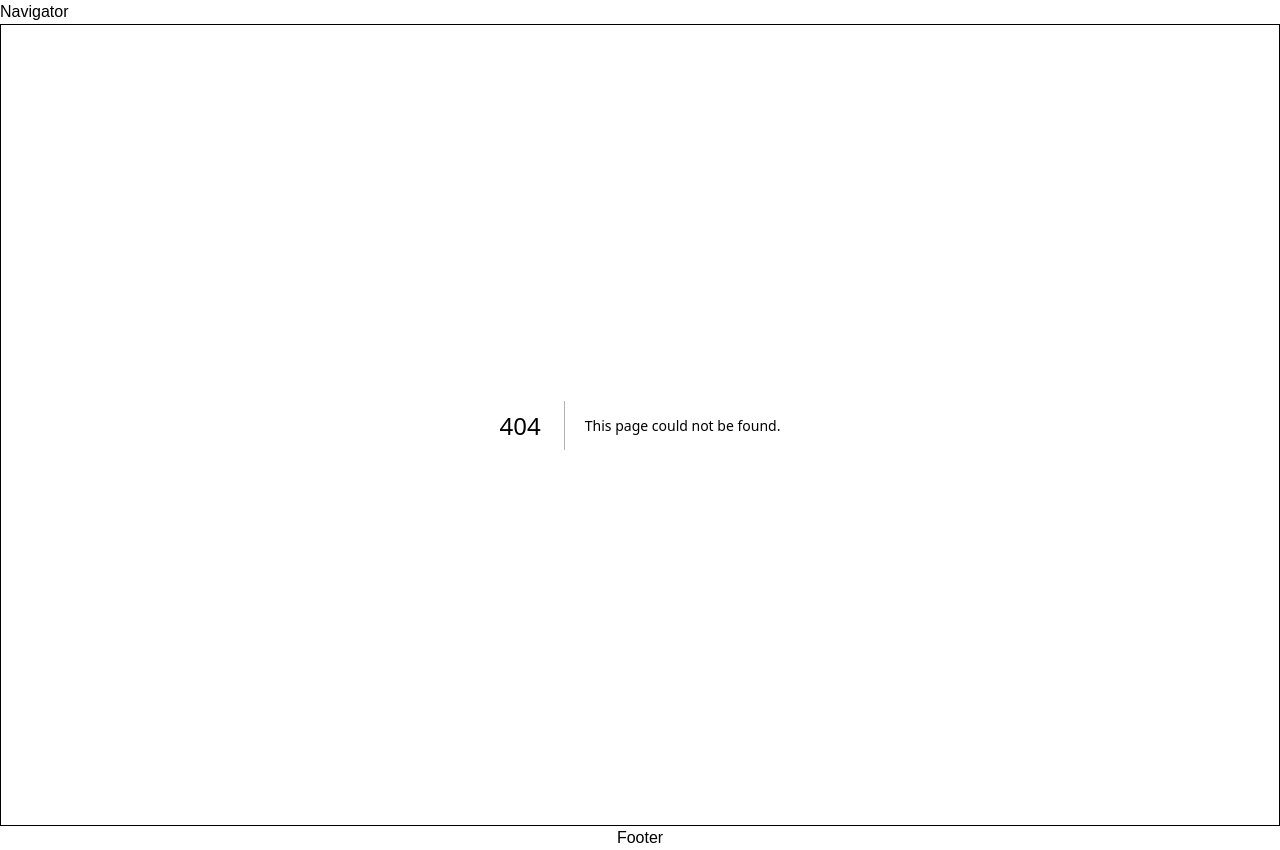
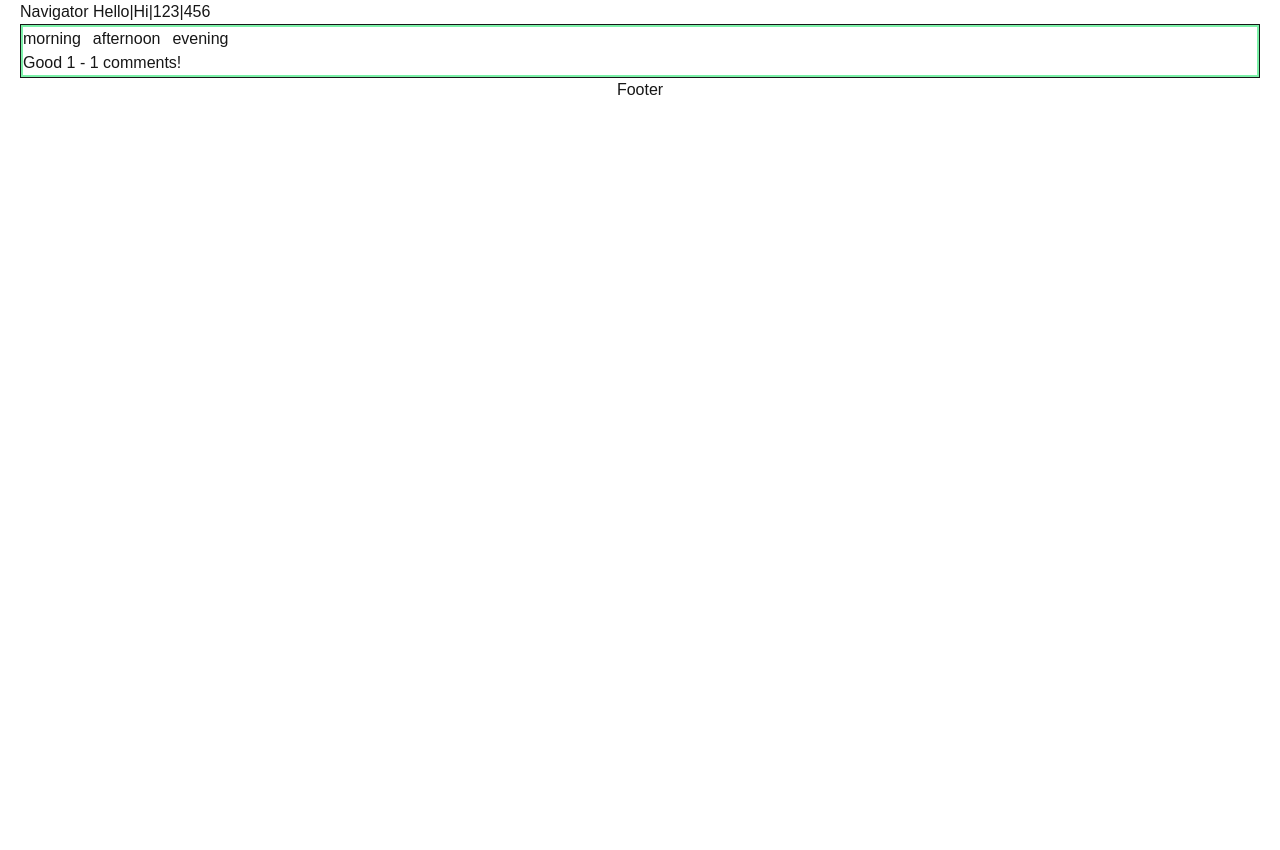
Before and after one commit to thisminji/Hanaro8, a Next.js app in the folder next/my-app/: page /hi/1/comments/1 in a window 1280 px wide. Before the commit this address had no page. After the commit the page ends 800 px from the top, so only its background shows below. Built offline with nearby package versions, Linux system fonts and the light colour scheme.

Commit message:
Next: Nested Dynamic Routes

```diff
--- a/next/my-app/app/(greetings)/hello/[id]/page.tsx
+++ b/next/my-app/app/(greetings)/hello/[id]/page.tsx
@@ -0,0 +1,18 @@
+"use client";
+
+import { useParams } from "next/navigation";
+
+export default function HelloId() {
+  const { id } = useParams<{ id: string }>();
+  return `Hello id is ${id}`;
+}
+
+// type Props = {
+//   params: Promise<{ id: number }>;
+// };
+
+// export default function HelloId({ params }: Props) {
+//   // const { id } = await params;
+//   const { id } = use(params);
+//   return `Hello id is ${id}`;
+// }
--- /dev/null
+++ b/next/my-app/app/(greetings)/hello/afternoon/page.tsx
@@ -0,0 +1,3 @@
+export default function Afternoon() {
+  return <h1>Good afternoon!</h1>;
+}
--- /dev/null
+++ b/next/my-app/app/(greetings)/hello/evenings/page.tsx
@@ -0,0 +1,3 @@
+export default function Evening() {
+  return <h1>Good Evening!</h1>;
+}
--- a/next/my-app/app/(greetings)/hello/layout.tsx
+++ b/next/my-app/app/(greetings)/hello/layout.tsx
@@ -1,16 +1,20 @@
 import Link from "next/link";
-import type { PropsWithChildren } from "react";
+import { type PropsWithChildren, Suspense } from "react";
 
 export default function HelloLayout({ children }: PropsWithChildren) {
   return (
     <>
       <h1>Hello Layout</h1>
       <div className="flex gap-3">
-        <Link href={"/"}>Home</Link>
+        <a href={"/"}>Home</a>
         <Link href={"/hello"}>Hello</Link>
         <Link href={"/hello/morning"}>Morning</Link>
+        <Link href={"/hello/afternoon"}>Afternoon</Link>
+        <Link href={"/hello/evening"}>Evening</Link>
       </div>
-      <div className="border p-5 text-center">{children}</div>
+      <Suspense fallback={"..."}>
+        <div className="border p-5 text-center">{children}</div>
+      </Suspense>
     </>
   );
 }
--- a/next/my-app/app/(greetings)/hello/page.tsx
+++ b/next/my-app/app/(greetings)/hello/page.tsx
@@ -1,15 +1,35 @@
 "use client";
 
 import { usePathname, useRouter, useSearchParams } from "next/navigation";
+import { Suspense } from "react";
 import SayHello from "./SayHello";
 
 export default function HelloPage() {
+  const pathname = usePathname();
+  // const p = useParams();
+  // console.log('🚀 ~ p:', p);
+
+  return (
+    <>
+      <h1>Hello Page: {pathname}</h1>
+      <div>
+        <SayHello name={"Next"} />
+
+        <Suspense fallback={<h1>...</h1>}>
+          <SearchParamId />
+        </Suspense>
+      </div>
+    </>
+  );
+}
+
+function SearchParamId() {
   const pathname = usePathname();
   const searchParams = useSearchParams();
   const params = new URLSearchParams(searchParams.toString());
 
   const id = searchParams.get("id");
-  const name = searchParams.get("name");
+  // const name = searchParams.get('name');
 
   const router = useRouter();
 
@@ -19,17 +39,5 @@ export default function HelloPage() {
     // router.push('/');
   };
 
-  return (
-    <>
-      <h1>
-        Hello Page: {id} - {pathname}
-      </h1>
-      <div>
-        {/* <Suspense fallback={<h1>...</h1>}> */}
-        <SayHello name={name ?? "Next"} />
-        {/* </Suspense> */}
-        <button onClick={make200}>make200</button>
-      </div>
-    </>
-  );
+  return <button onClick={make200}>ID: {id}</button>;
 }
--- a/next/my-app/app/(greetings)/hello/template.tsx
+++ b/next/my-app/app/(greetings)/hello/template.tsx
@@ -1,10 +1,12 @@
-import type { PropsWithChildren } from "react";
+import { type PropsWithChildren, Suspense } from "react";
 
 export default function HelloTemplate({ children }: PropsWithChildren) {
   return (
     <>
       <h1>Hello Template</h1>
-      <div className="border p-5 text-center">{children}</div>
+      <Suspense fallback={"..."}>
+        <div className="border p-5 text-center">{children}</div>
+      </Suspense>
     </>
   );
 }
--- /dev/null
+++ b/next/my-app/app/(greetings)/hi/[time]/comments/[cmt]/page.tsx
@@ -0,0 +1,40 @@
+// app/hi/[time]/comments/[cmt]/page.tsx
+
+//주소에서 받아올 값의 이름표 <time/cmt>
+type Params = { time: string; cmt: string };
+
+//미리 정해둔 주소 말고는 404
+export const dynamicParams = false; // generateStaticParams에 없는 건 404
+
+//미리 만들 주소 목록
+//빌드할 때 이 주소들의 HTML 미리 만들어짐
+//SSG 핵심
+export function generateStaticParams(): Params[] {
+  // rules (각 time별로 cmt 번호)
+  const rules: Record<string, number[]> = {
+    morning: [1, 2, 3],
+    afternoon: [4, 5, 6],
+    evening: [7, 8, 9],
+  };
+
+  //result 만들기
+  //주소를 하나씩 리스트로 만들기
+  const result: Params[] = [];
+  for (const [time, cmts] of Object.entries(rules)) {
+    for (const cmt of cmts) {
+      result.push({ time, cmt: String(cmt) });
+    }
+  }
+  return result;
+}
+
+//실제 화면 그리는 Page
+export default async function CmtPage({ params }: { params: Promise<Params> }) {
+  const { time, cmt } = await params;
+
+  return (
+    <div>
+      Good {time} - {cmt} comments!
+    </div>
+  );
+}
--- /dev/null
+++ b/next/my-app/app/(greetings)/hi/[time]/page.tsx
@@ -0,0 +1,21 @@
+import { use } from "react";
+import { TIMES } from "../constants";
+
+type Props = {
+  params: Promise<{ time: "morning" | "afternoon" | "evening" }>;
+};
+
+// export async function generateStaticParams() {
+//   return [{ time: 'morning' }, { time: 'afternoon' }, { time: 'evening' }];
+// }
+
+export const generateStaticParams = async () => TIMES.map((time) => ({ time }));
+
+export default function Hi({ params }: Props) {
+  const { time } = use(params);
+  return (
+    <h1>
+      Good <span className="capitalize">{time}</span>!
+    </h1>
+  );
+}
--- /dev/null
+++ b/next/my-app/app/(greetings)/hi/constants.ts
@@ -0,0 +1,3 @@
+export const TIMES = ['morning', 'afternoon', 'evening'];
+
+export const color = ['text-red-300', 'text-blue-300'];
--- /dev/null
+++ b/next/my-app/app/(greetings)/hi/layout.tsx
@@ -0,0 +1,20 @@
+import Link from "next/link";
+import type { PropsWithChildren } from "react";
+
+const TIMES = ["morning", "afternoon", "evening"];
+
+export default function HiLayout({ children }: PropsWithChildren) {
+  return (
+    <div className="border-2 border-green-300">
+      <div className="flex gap-3">
+        {TIMES.map((time) => (
+          <Link key={time} href={`/hi/${time}`}>
+            {time}
+          </Link>
+        ))}
+      </div>
+
+      {children}
+    </div>
+  );
+}
--- /dev/null
+++ b/next/my-app/app/(greetings)/shop/[...slug]/page.tsx
@@ -0,0 +1,11 @@
+import { use } from "react";
+
+type Props = {
+  params: Promise<{ slug: number[] | string[] }>;
+};
+
+export default function Shop({ params }: Props) {
+  const { slug } = use(params);
+
+  return <>Slugs: {JSON.stringify(slug)}</>;
+}
--- a/next/my-app/app/layout.tsx
+++ b/next/my-app/app/layout.tsx
@@ -1,5 +1,6 @@
 import type { Metadata } from "next";
 import { Geist, Geist_Mono } from "next/font/google";
+import Link from "next/link";
 import "./globals.css";
 
 const geistSans = Geist({
@@ -25,9 +26,13 @@ export default function RootLayout({
   return (
     <html lang="en">
       <body
-        className={`${geistSans.variable} ${geistMono.variable} antialiased`}
+        className={`${geistSans.variable} ${geistMono.variable} mx-5 antialiased`}
       >
-        <nav>Navigator</nav>
+        <nav>
+          Navigator <Link href="/hello">Hello</Link>|<Link href="/hi">Hi</Link>|
+          <Link href="/shop/123">123</Link>|
+          <Link href="/shop/123/456">456</Link>
+        </nav>
         <div className="border">{children}</div>
         <footer className="text-center">Footer</footer>
       </body>
```
